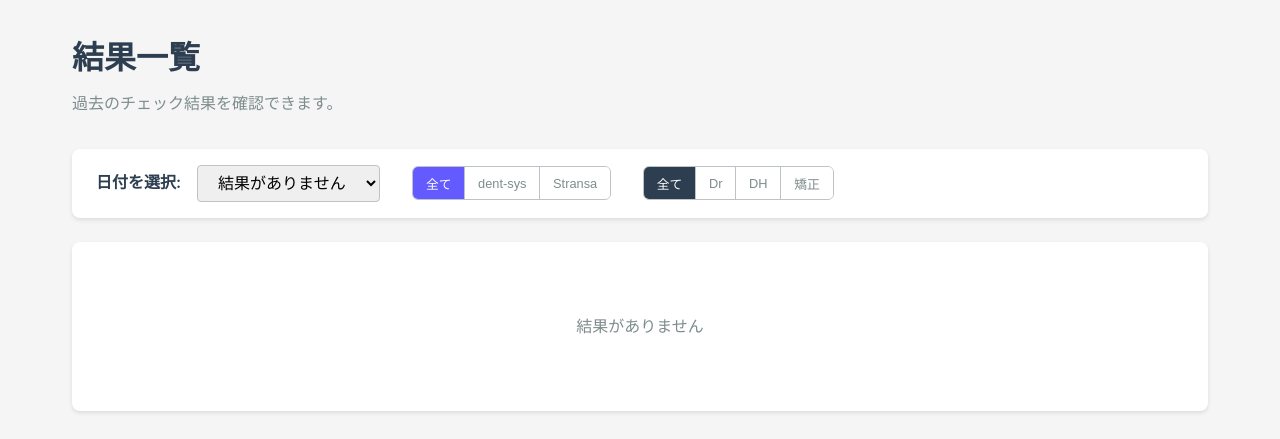
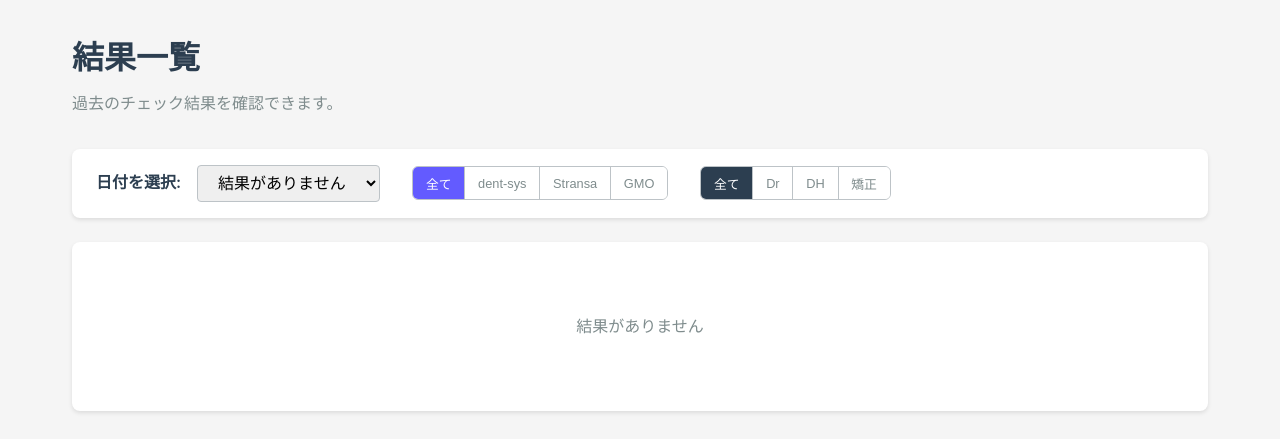
Before and after one commit to sakuramarketing-source/dent-slot-checker, a Flask app: page /results in a window 1280 px wide. Shown: the part 64-503 px from the top of the page. Run offline with Flask 3, Linux system fonts and the light colour scheme; data that the repository does not hold is empty.

Commit message:
feat: ダッシュボード・結果一覧にGMOボタン追加
- index.html: チェック実行ボタン「GMOのみ」追加、システムフィルタ「GMO」追加
- results.html: システムフィルタ「GMO」追加

Co-Authored-By: Claude Opus 4.6 <noreply@anthropic.com>

```diff
--- a/web/templates/index.html
+++ b/web/templates/index.html
@@ -10,6 +10,7 @@
         <button class="btn btn-primary check-btn" data-system="">全てチェック</button>
         <button class="btn btn-outline check-btn" data-system="dent-sys">dent-sysのみ</button>
         <button class="btn btn-outline check-btn" data-system="stransa">Stransaのみ</button>
+        <button class="btn btn-outline check-btn" data-system="gmo">GMOのみ</button>
     </div>
     <span id="checkStatus" class="status-message"></span>
 </div>
@@ -21,6 +22,7 @@
             <button class="system-filter-btn active" data-system="all">全て</button>
             <button class="system-filter-btn" data-system="dent-sys">dent-sys</button>
             <button class="system-filter-btn" data-system="stransa">Stransa</button>
+            <button class="system-filter-btn" data-system="gmo">GMO</button>
         </span>
         <span class="category-filter" id="categoryFilter">
             <button class="category-filter-btn active" data-filter="all">全て</button>
--- a/web/templates/results.html
+++ b/web/templates/results.html
@@ -15,6 +15,7 @@
         <button class="system-filter-btn active" data-system="all">全て</button>
         <button class="system-filter-btn" data-system="dent-sys">dent-sys</button>
         <button class="system-filter-btn" data-system="stransa">Stransa</button>
+        <button class="system-filter-btn" data-system="gmo">GMO</button>
     </span>
     <span class="category-filter" id="categoryFilter">
         <button class="category-filter-btn active" data-filter="all">全て</button>
```
